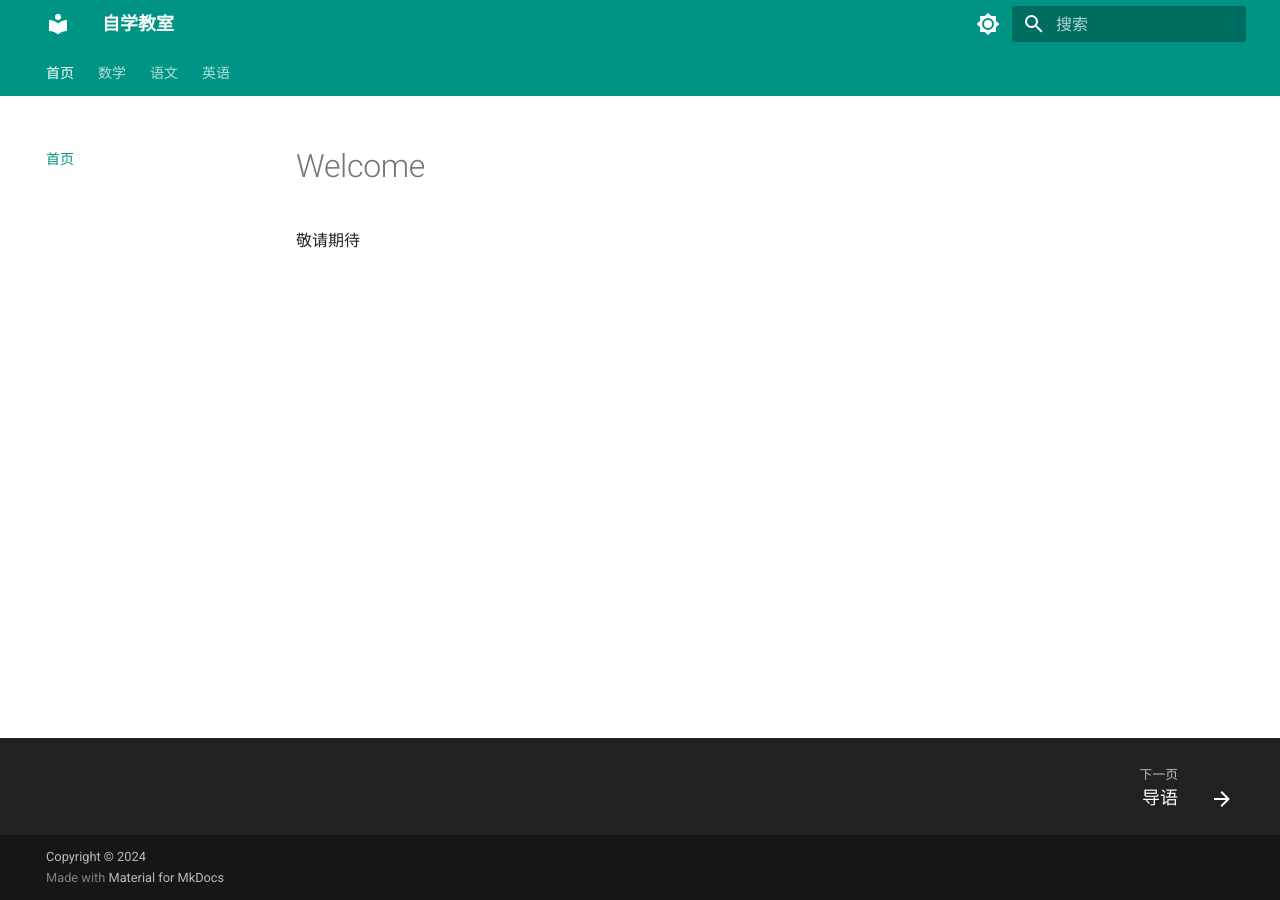
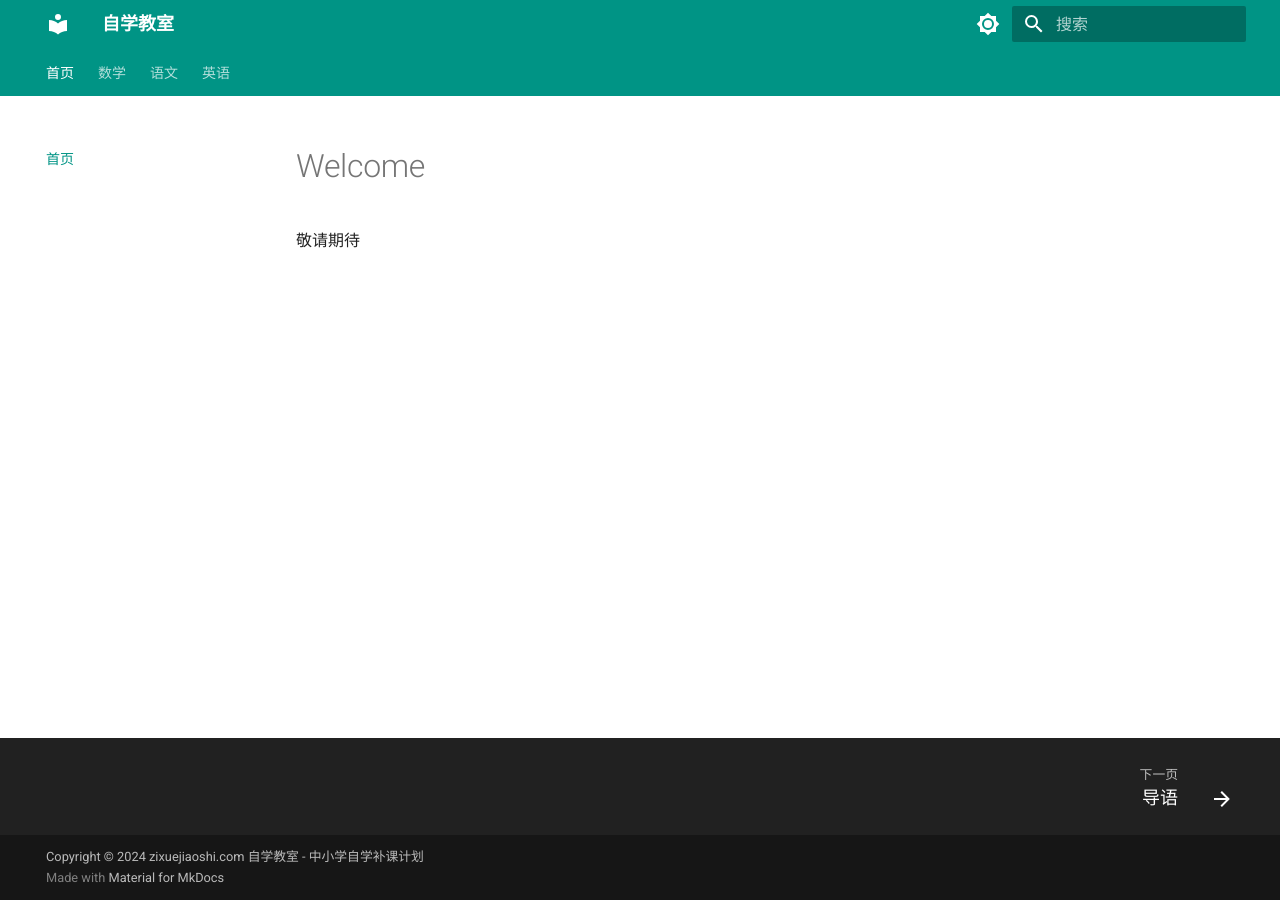
Before and after one commit to sorokin990/sorokin990.github.io, an MkDocs documentation site: the page built from docs/index.md, in a window 1280 px wide. Built offline with MkDocs 1.6.1 and Material for MkDocs 9.7.7, drawn with Linux system fonts in a browser that asks for light colours; comment, search, counter and statistics services are not loaded.

Commit message:
Update mkdocs.yml

```diff
--- a/mkdocs.yml
+++ b/mkdocs.yml
@@ -3,7 +3,7 @@ site_description: 中小学自学教室
 site_url: https://zixuejiaoshi.com
 # repo_name: vra/mkdocs-material-example
 # repo_url: https://github.com/vra/mkdocs-material-example
-copyright: Copyright &copy; 2024
+copyright: Copyright &copy; 2024 zixuejiaoshi.com 自学教室 - 中小学自学补课计划
 
 
 nav:
```
